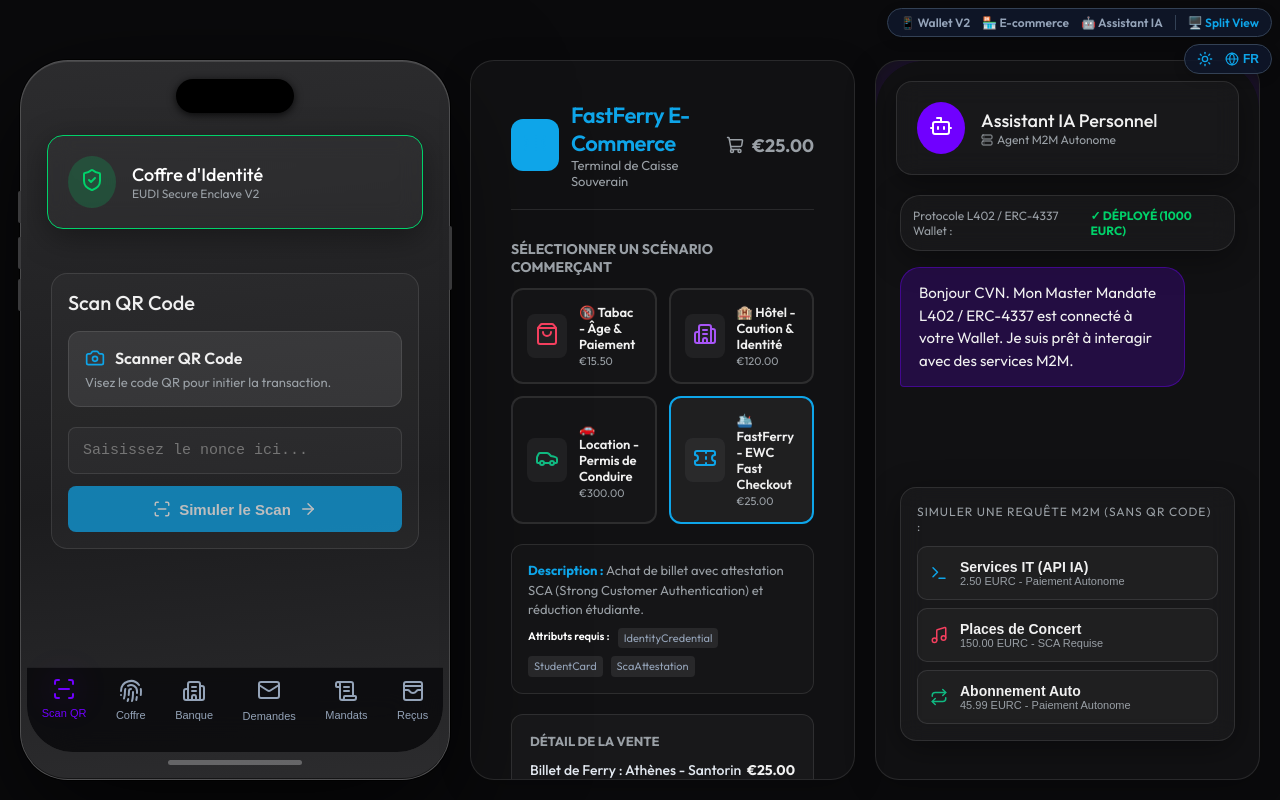
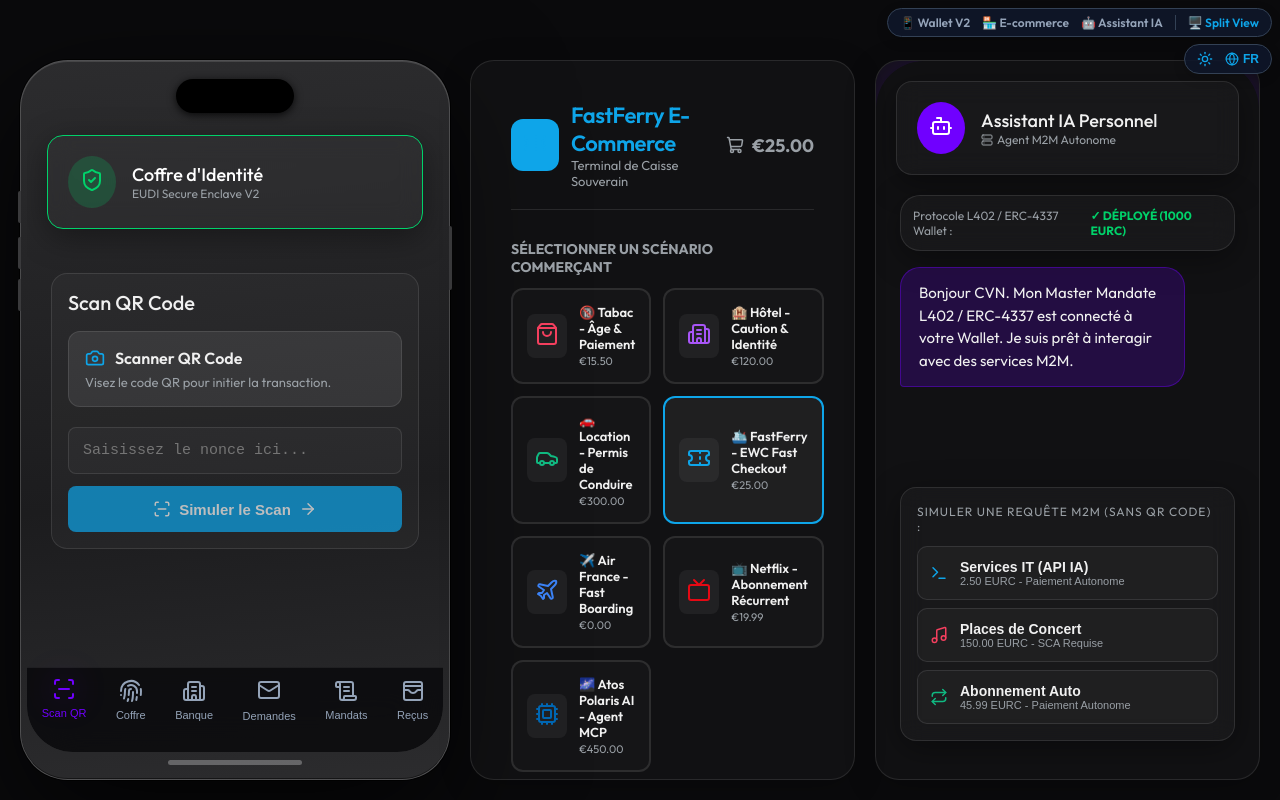
Before and after one commit to Atos-Pilots/Atos-Agentic-Economy-V2, a React (Vite) app in the folder mobile-wallet/: page / in a window 1280 px wide. Built offline with nearby package versions, Linux system fonts and the light colour scheme; no server answers.

Commit message:
Feat: Integrate 3 hyperrealistic scenarios (Air France gate check-in, Netflix recurring sub, and Atos Polaris AI MCP Agent)

```diff
--- a/mobile-wallet/src/components/RetailerTerminal.tsx
+++ b/mobile-wallet/src/components/RetailerTerminal.tsx
@@ -1,5 +1,5 @@
 import React, { useState, useEffect } from 'react';
-import { ShoppingCart, CheckCircle2, Ticket, ShieldCheck, CreditCard, Building2, Car, ShoppingBag } from 'lucide-react';
+import { ShoppingCart, CheckCircle2, Ticket, ShieldCheck, CreditCard, Building2, Car, ShoppingBag, Plane, Tv, Cpu } from 'lucide-react';
 import { QRCodeSVG } from 'qrcode.react';
 import { useSettings } from '../context/SettingsContext';
 import { translations } from '../translations';
@@ -72,6 +72,45 @@
         ? 'Achat de billet avec attestation SCA (Strong Customer Authentication) et réduction étudiante.'
         : 'Ferry ticket purchase with SCA attestation (biometrics) and student discount.',
       items: [{ name: lang === 'fr' ? 'Billet de Ferry : Athènes - Santorin' : 'Ferry Ticket: Athens - Santorini', price: 25.00 }]
+    },
+    {
+      id: 'boarding',
+      name: lang === 'fr' ? '✈️ Air France - Fast Boarding' : '✈️ Air France - Fast Boarding',
+      retailerName: 'Air France Terminal 2F',
+      icon: <Plane size={24} color="#3b82f6" />,
+      color: '#3b82f6',
+      price: 0.00,
+      attributes: ['IdentityCredential'],
+      description: lang === 'fr'
+        ? 'Enregistrement prioritaire à l\'embarquement : partage sélectif d\'identité et de statut de fidélité via EUDI Wallet.'
+        : 'Priority gate boarding: selective sharing of identity and loyalty status via EUDI Wallet.',
+      items: [{ name: lang === 'fr' ? 'Embarquement Vol AF 018 (CDG - JFK)' : 'Boarding Flight AF 018 (CDG - JFK)', price: 0.00 }]
+    },
+    {
+      id: 'media_sub',
+      name: lang === 'fr' ? '📺 Netflix - Abonnement Récurrent' : '📺 Netflix - Recurring Subscription',
+      retailerName: 'Netflix Streaming S.A.',
+      icon: <Tv size={24} color="#e50914" />,
+      color: '#e50914',
+      price: 19.99,
+      attributes: ['ScaAttestation'],
+      description: lang === 'fr'
+        ? 'Abonnement récurrent via EUDI Wallet : signature d\'un mandat de paiement de débit direct (jusqu\'à 20 €/mois).'
+        : 'Recurring media subscription via EUDI Wallet: signing a recurring Direct Debit Mandate (up to €20/month).',
+      items: [{ name: lang === 'fr' ? 'Netflix Premium (Ultra HD - Mensuel)' : 'Netflix Premium (Ultra HD - Monthly)', price: 19.99 }]
+    },
+    {
+      id: 'atos_mcp',
+      name: lang === 'fr' ? '🌌 Atos Polaris AI - Agent MCP' : '🌌 Atos Polaris AI - MCP Agent',
+      retailerName: 'Atos Polaris Cloud',
+      icon: <Cpu size={24} color="#0066b2" />,
+      color: '#0066b2',
+      price: 450.00,
+      attributes: ['IdentityCredential', 'ScaAttestation'],
+      description: lang === 'fr'
+        ? 'Activation cryptographique d\'un agent IA Atos compatible MCP. Intégration IT autonome avec délégation de micro-paiements stablecoins (max 50 €/audit).'
+        : 'Cryptographic activation of an MCP-compatible Atos AI Agent. Autonomous IT integration with stablecoin micro-payment delegation (max €50/audit).',
+      items: [{ name: lang === 'fr' ? 'Atos Polaris AI Agent Setup & Licence' : 'Atos Polaris AI Agent Setup & License', price: 450.00 }]
     }
   ];
 
```
Also changed, not shown: 1 other file (tests, documents, lock files or other folders).
